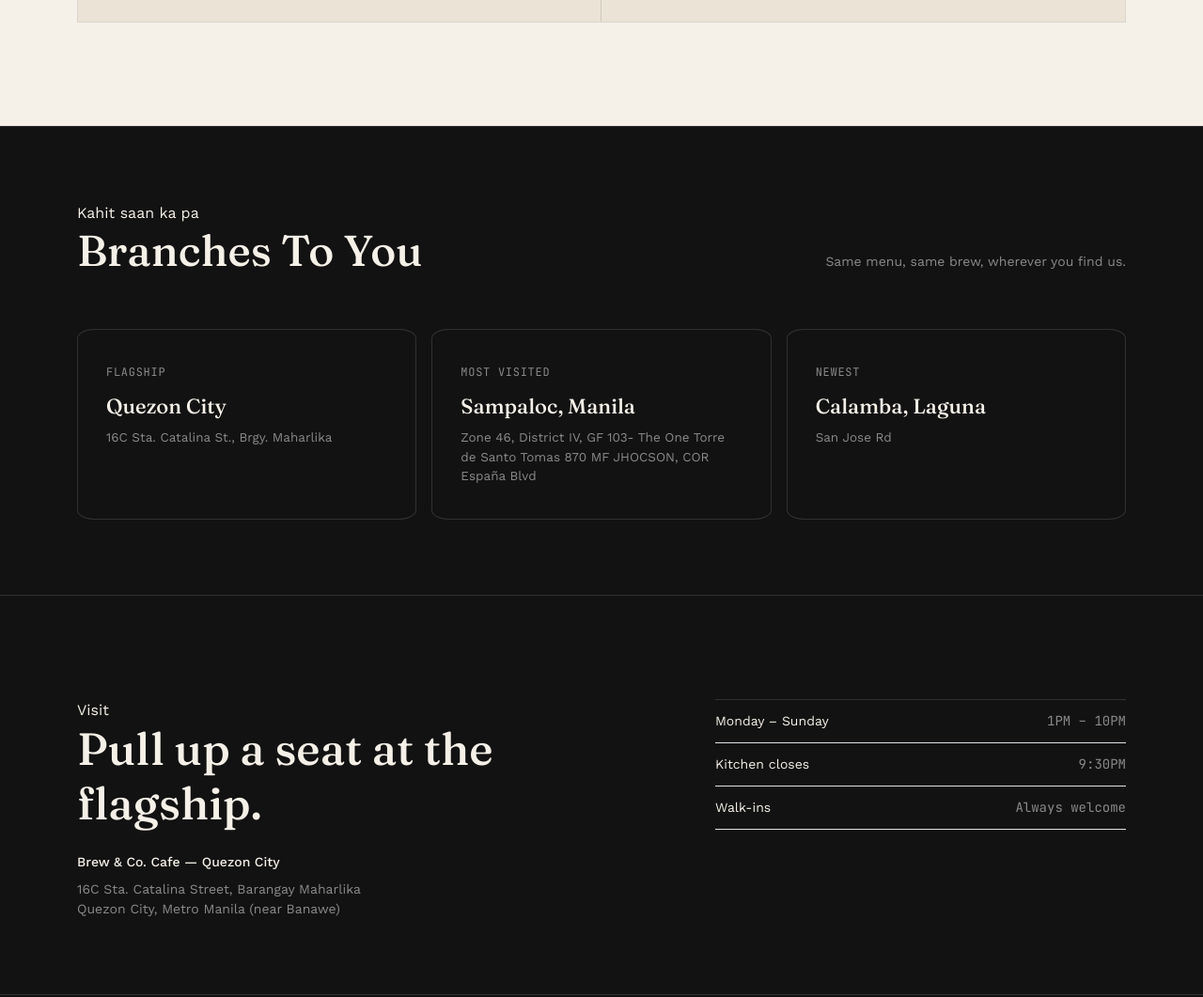
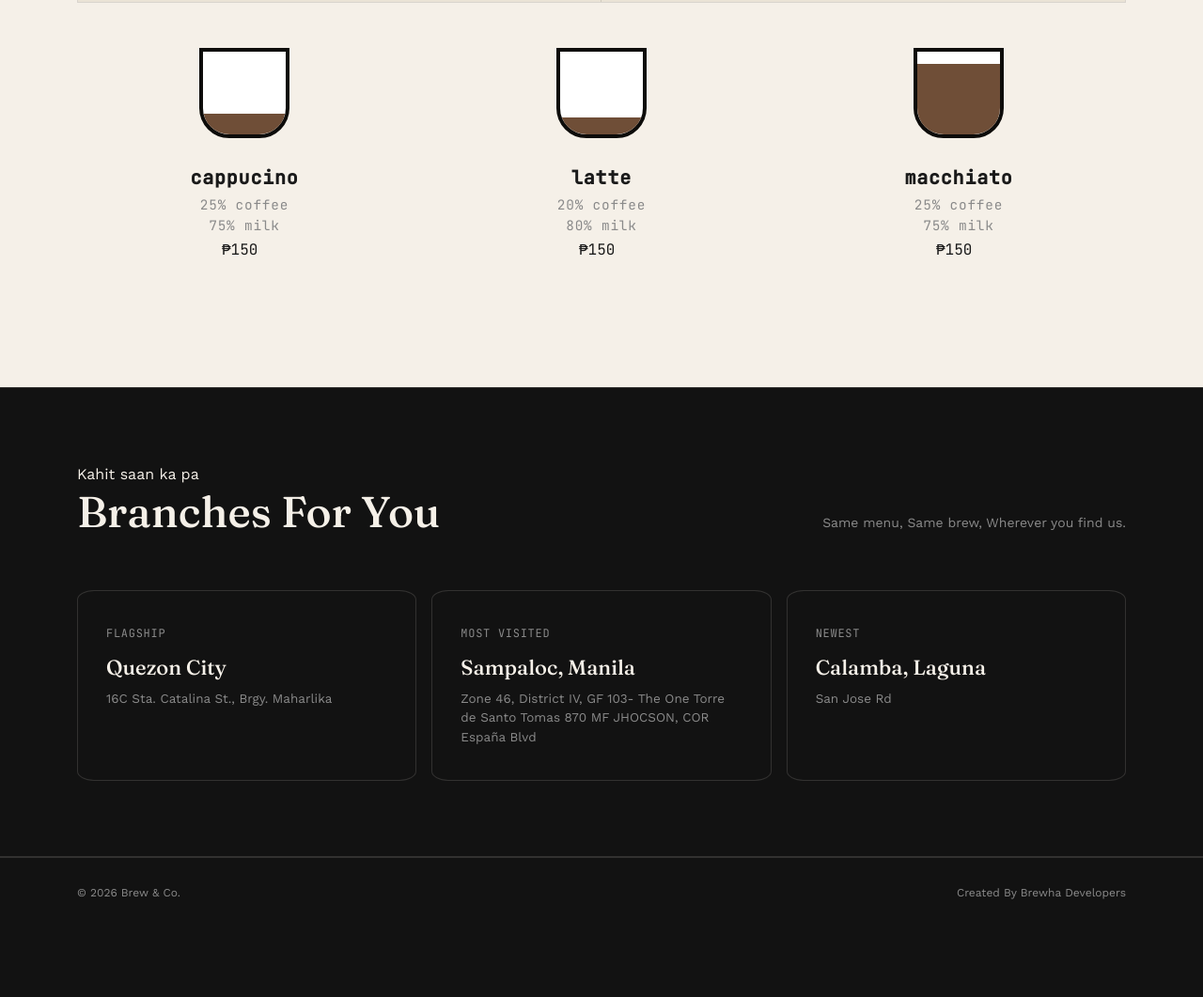
Before and after one commit to cassie1830/BrewCo, a plain HTML site: page index.html in a window 1280 px wide. Shown: the part 1363-2424 px from the top of the page at 94% size. After the commit the page ends 2350 px from the top, so only its background shows below. Drawn offline with nearby package versions, Linux system fonts and the light colour scheme.

Commit message:
Initial Menu Page and home page improvement
Initial Menu page, cleaner code, adjusted responsiveness for home page button in hero section, home page additional design

```diff
--- a/index.html
+++ b/index.html
@@ -4,6 +4,7 @@
 <meta name="viewport" content="width=device-width, initial-scale=1.0">
 <title>Brew &amp; Co.</title>
 <script src="https://cdnjs.cloudflare.com/ajax/libs/bootstrap/5.3.3/js/bootstrap.bundle.min.js"></script>
+<link href="https://cdn.jsdelivr.net/npm/bootstrap@5.3.3/dist/css/bootstrap.min.css" rel="stylesheet">
 <link rel="stylesheet" href="style.css">
 </head>
 <body>
@@ -11,16 +12,13 @@
 <header class="navbar-brew sticky-top">
   <nav class="navbar navbar-expand-lg container py-3">
     <a class="navbar-brand font-display fw-semibold" href="#" style="color:var(--off-white);">Brew <em style="font-style:italic; font-weight:300; color:var(--muted);">&amp;</em> Co.</a>
-    <button class="navbar-toggler" type="button" data-bs-toggle="collapse" data-bs-target="#navMenu" data-bs-theme="dark" >
-      <span class="navbar-toggler-icon"></span>
-    </button>
     <div class="collapse navbar-collapse justify-content-end" id="navMenu">
       <ul class="navbar-nav gap-lg-4 me-lg-4">
-        <li class="nav-item"><a class="nav-link" href="#menu">Menu</a></li>
-        <li class="nav-item"><a class="nav-link" href="#locations">Locations</a></li>
-        <li class="nav-item"><a class="nav-link" href="#visit">About</a></li>
+        <li class="nav-item"><a class="nav-link" href="menu.html">Menu</a></li>
+        <li class="nav-item"><a class="nav-link" href="location.html">Locations</a></li>
+        <li class="nav-item"><a class="nav-link" href="about.html">About</a></li>
       </ul>
-      <a href="#visit" class="btn btn-outline-cream mt-3 mt-lg-0" id="openStatus">We're Open</a>
+      <div href="#" class="btn btn-outline-cream mt-3 mt-lg-0" id="openStatus">We're Open</div> <!--create creative hover animation-->
     </div>
   </nav>
 </header>
@@ -29,14 +27,14 @@
   <div class="container">
     <h1 class="hero-heading font-display">Coffee <em>First</em><br> Everything Else <em>Later</em></h1>
     <p class="mt-4 mb-0" style="max-width:480px; font-size:17px; color:var(--off-white); opacity:.75;">Brew &amp; Co. is a neighborhood coffee bar for regulars — the kind of place where the barista knows your order by your second visit. Come sit with us.</p>
-    <div class="d-flex flex-nowrap gap-3 mt-4 flex-direction-row">
+    <div class="d-flex gap-3 mt-4 flex-column flex-md-row">
       <a href="#menu" class="btn btn-cream" id="btn-CTA">See the menu</a>
-      <a href="#locations" class="btn btn-outline-line" id="btn-SCTA">Find a branch</a>
+      <a href="#locations" class="btn btn-outline-line " id="btn-SCTA">Find a branch</a>
     </div>
     <div class="row hero-meta gx-4 text-center">
       <div class="col-4"><span>Hours</span><strong class="font-display">1PM – 10PM</strong></div>
       <div class="col-4"><span>Branches</span><strong class="font-display">QC &amp; beyond</strong></div>
-      <div class="col-4"><span>Roast</span><strong class="font-display">In-house blend</strong></div>
+      <div class="col-4"><span>Established</span><strong class="font-display">Since 2022</strong></div>
     </div>
   </div>
 </section>
@@ -46,7 +44,9 @@
     <div class="eyebrow">People's Choice</div>
     <div class="d-flex flex-wrap justify-content-between align-items-baseline gap-3 mb-5">
       <h2 class="font-display fw-medium" style="font-size:clamp(30px,4vw,46px);">Top Drinks This Week</h2>
-      <p class="mb-0" style="max-width:340px; font-size:14px; color:#6b6558;">Espresso for momentum, pour-over for patience. Milk drinks made with fresh full cream by default, oat on request.</p>
+      <p class="mb-0" style="max-width:340px; font-size:14px; color:#6b6558;">Is it that sweet? I guess so
+Say you can't sleep, baby, I know
+That's that me espresso</p>
     </div>
     <div class="row g-0 border" style="border-color:var(--line-light) !important;">
       <div class="col-md-6 topDrinks-card border-end" style="border-color:var(--line-light) !important;">
@@ -65,6 +65,40 @@
       </div>
     </div>
   </div>
+
+<section class="coffee-bar d-flex flex-column flex-md-row justify-content-evenly align-items-center flex-wrap w-100 py-4">
+  <div class="coffee-wrapper">
+    <div class="coffee-cup cappuccino">
+  <div class="milk"></div>
+    <div class="coffee"></div>
+</div>
+    <div class="coffee-text">cappucino</div>
+    <div class="coffee-description">25% coffee<br>75% milk</div>
+    <div class="coffee-price">₱150</div>
+  </div>
+
+
+
+<div class="coffee-wrapper">
+<div class="coffee-cup latte">
+  <div class="milk"></div>
+    <div class="coffee"></div>
+</div>
+ <div class="coffee-text">latte</div>
+     <div class="coffee-description">20% coffee<br>80% milk</div>
+    <div class="coffee-price">₱150</div>
+</div>
+
+<div class="coffee-wrapper">
+ <div class="coffee-cup macchiato">
+  <div class="milk"></div>
+    <div class="coffee"></div>
+</div>
+ <div class="coffee-text">macchiato</div>
+     <div class="coffee-description">25% coffee<br>75% milk</div>
+    <div class="coffee-price">₱150</div>
+</div>
+</section>
 </section>
 
 
@@ -72,8 +106,8 @@
   <div class="container">
     <div class="eyebrow">Kahit saan ka pa</div>
     <div class="d-flex flex-wrap justify-content-between align-items-baseline gap-3 mb-5">
-      <h2 class="font-display fw-medium" style="font-size:clamp(30px,4vw,46px);"> Branches To You</h2>
-      <p class="mb-0 text-muted-custom" style="max-width:340px; font-size:14px;">Same menu, same brew, wherever you find us.</p>
+      <h2 class="font-display fw-medium" style="font-size:clamp(30px,4vw,46px);"> Branches For You</h2>
+      <p class="mb-0 text-muted-custom" style="max-width:340px; font-size:14px;">Same menu, Same brew, Wherever you find us.</p>
     </div>
     <div class="row g-3">
       <div class="col-md-4"><div class="loc-card"><div class="tag">FLAGSHIP</div><h4 class="font-display">Quezon City</h4><p>16C Sta. Catalina St., Brgy. Maharlika</p></div></div>
@@ -83,30 +117,6 @@
   </div>
 </section>
 
-<section class="visit-section reveal" id="visit">
-  <div class="container">
-    <div class="row g-5">
-      <div class="col-lg-7">
-        <div class="eyebrow">Visit</div>
-        <h2 class="font-display fw-medium mb-4" style="font-size:clamp(30px,4vw,48px); max-width:480px;">Pull up a seat at the flagship.</h2>
-        <div style="font-size:14px; color:var(--muted);">
-          <strong class="d-block mb-2" style="color:var(--off-white); font-weight:500;">Brew &amp; Co. Cafe — Quezon City</strong>
-          16C Sta. Catalina Street, Barangay Maharlika<br>
-          Quezon City, Metro Manila (near Banawe)
-        </div>
-      </div>
-      <div class="col-lg-5">
-        <table class="table table-hours mb-0">
-          <tbody>
-            <tr><td>Monday – Sunday</td><td>1PM – 10PM</td></tr>
-            <tr><td>Kitchen closes</td><td>9:30PM</td></tr>
-            <tr><td>Walk-ins</td><td>Always welcome</td></tr>
-          </tbody>
-        </table>
-      </div>
-    </div>
-  </div>
-</section>
 
 <footer class="site-footer">
   <div class="container d-flex flex-wrap justify-content-between gap-2">
--- a/index.js
+++ b/index.js
@@ -14,8 +14,13 @@ window.onload = function() {
   const currentTime = new Date();
   const currentHour = currentTime.getHours();
   const currentDay = currentTime.getDay();
-  if (currentHour >= 13 && currentHour < 22) {
+  if (currentHour >= 13 && currentHour < 20) {
       openStatus.textContent = "Open now";
-  } else {
+  } else if(currentHour >= 20 && currentHour < 22) {
+      openStatus.textContent = "Closing Soon";
+  } else if(currentHour >= 11 && currentHour < 13) {
+      openStatus.textContent = "Opening Soon";
+  }
+    else {
       openStatus.textContent = "Closed now :(";
   }}
--- a/style.css
+++ b/style.css
@@ -13,11 +13,10 @@
     --bs-body-font-family:'Work Sans', sans-serif;
     --bs-body-bg:var(--black);
     --bs-body-color:var(--off-white);
+    --milk: #ffffff;
+    --coffee: #6F4E37;
+    --cup-border: #0d0c0a;
   }
-
-  body{
-     -webkit-font-smoothing:antialiased;
-    }
   a{
      text-decoration:none;
     }
@@ -70,6 +69,12 @@
 #btn-CTA, #btn-SCTA{
     border-radius: 5%;
 }
+@media (max-width: 576px){
+    #btn-CTA,
+    #btn-SCTA{
+        width: 100%;
+    }
+}
   /* ---------- HERO ---------- */
   .hero-section{ padding:1rem 1rem 4rem 1rem ; border-bottom:1px solid var(--line-dark); }
   .hero-heading{ font-size:clamp(42px, 6.4vw, 84px); line-height:1.02; letter-spacing:-0.01em; font-weight:500; }
@@ -109,3 +114,97 @@
   .table-hours td:last-child{ text-align:right; font-family:'JetBrains Mono', monospace; color:var(--muted); }
 
   footer.site-footer{ border-top:1px solid var(--line-dark); padding:1.75rem 0; font-size:12px; color:var(--muted); }
+
+/* Coffee CSS */
+.coffee-wrapper{
+    display: flex;
+    flex-direction: column;
+    align-items: center;
+    justify-content: center;
+    text-align: center;
+}
+.coffee-cup{
+    --coffee-percent: 50%; /* Default */
+    width: 6rem;
+    height: 6rem;
+    border: 0.3rem solid var(--cup-border);
+    border-radius: 0 0 2rem 2rem;
+    background: var(--milk);
+    position: relative;
+    overflow: hidden;
+    display: inline-block;
+    margin: 1.5rem;
+    text-align: center;
+    justify-content: center;
+}
+
+@media (max-width:576px){
+    .coffee-cup{
+        margin:.5rem 0;
+    } }
+/* Coffee Fill */
+.coffee{
+    position:absolute;
+    bottom:0;
+    left:0;
+    width:100%;
+    height:var(--coffee-percent);
+    background:var(--coffee);
+    color:var(--off-white);
+}
+
+.milk{
+    position: absolute;
+    top: 0;
+    left: 0;
+    width: 100%;
+    height: calc(100% - var(--coffee-percent));
+    color: var(--ink);
+}
+
+
+.macchiato{
+    --coffee-percent:85%;
+}
+
+.cappuccino{
+    --coffee-percent:25%;
+}
+
+.latte{
+    --coffee-percent:20%;
+}
+.coffee-bar{
+    display: flex;
+    flex-wrap: wrap;
+    justify-content: space-evenly;
+    align-items: center;
+    gap: 3rem;
+    width: 100%;
+}
+.coffee-text{
+    font-family: 'JetBrains Mono', monospace;
+    font-size: 1.25rem;
+    letter-spacing: 0.05rem;
+    margin-top: 0.2rem;
+    color: var(--ink);
+    font-weight:600;
+    text-align: center;
+}
+.coffee-description{
+    font-family: 'JetBrains Mono', monospace;
+    font-size: 0.9rem;
+    letter-spacing: 0.05rem;
+    margin-top: 0.2rem;
+    color: var(--muted);
+    text-align: center;
+}
+.coffee-price{
+    font-family: 'JetBrains Mono', monospace;
+    font-size: 1rem;
+    margin-top: 0.2rem;
+    color: var(--ink);
+    text-align: center;
+    transform: translateX(-0.3rem);
+
+}
```
Also changed, not shown: menu.html (+52 -0 lines).
